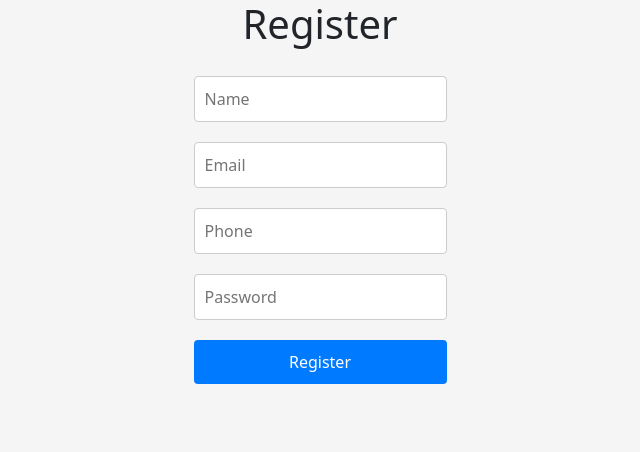
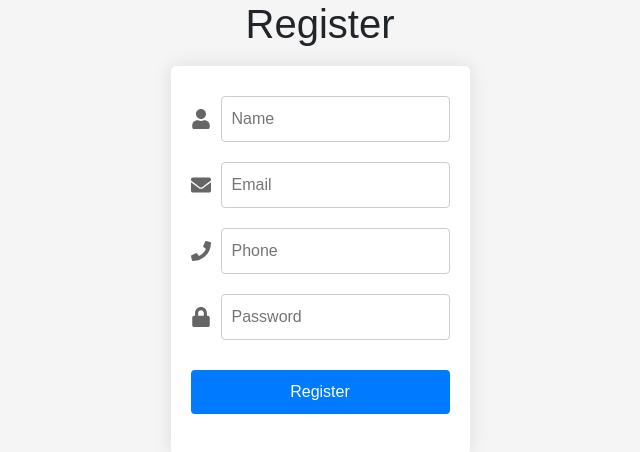
Before and after one commit to MingyuanRen/WaterlooLibrary, a React (Create React App) app in the folder frontend/: page /register in a window 1280 px wide. Shown: the top 452 px of the page, without its empty margins (320-960 px from the left). Built offline with nearby package versions, Linux system fonts and the light colour scheme.

Commit message:
update homepage, register and login

```diff
--- a/frontend/package.json
+++ b/frontend/package.json
@@ -15,6 +15,7 @@
     "react": "^18.2.0",
     "react-bootstrap": "^2.8.0",
     "react-dom": "^18.2.0",
+    "react-icons": "^4.10.1",
     "react-redux": "^8.1.1",
     "react-router-dom": "^6.14.1",
     "react-scripts": "^5.0.1",
--- a/frontend/src/components/HomePage.js
+++ b/frontend/src/components/HomePage.js
@@ -3,21 +3,29 @@ import { Link } from 'react-router-dom';
 import Container from 'react-bootstrap/Container';
 import Row from 'react-bootstrap/Row';
 import Col from 'react-bootstrap/Col';
+import { FaBook, FaUserPlus, FaSignInAlt } from 'react-icons/fa';
 import './HomePage.css';
+import HomePageImage from '../assets/library.jpg'
 
 export const HomePage = () => {
   return (
     <Container className="custom-container text-center">
       <Row className="justify-content-md-center">
         <Col md="auto">
+          <FaBook className="book-icon" />
           <h1 className="title-text">Welcome to WaterlooLibrary!</h1>
           <p className="lead-text">CS 348 Project</p>
+          <img src={HomePageImage} className="home-image" alt="Home" />
         </Col>
       </Row>
       <Row className="justify-content-md-center mt-3">
         <Col md="auto">
-          <Link className="btn btn-primary btn-lg custom-button" to="/register">Register</Link>
-          <Link className="btn btn-success btn-lg custom-button" to="/login">Login</Link>
+          <Link className="btn btn-primary btn-lg custom-button" to="/register">
+            <FaUserPlus className="icon" /> Register
+          </Link>
+          <Link className="btn btn-success btn-lg custom-button" to="/login">
+            <FaSignInAlt className="icon" /> Login
+          </Link>
         </Col>
       </Row>
     </Container>
--- a/frontend/src/components/Login.css
+++ b/frontend/src/components/Login.css
@@ -5,6 +5,7 @@
   align-items: center;
   height: 100vh;
   background-color: #f5f5f5;
+  font-family: 'Arial', sans-serif;
 }
 
 .login-form {
@@ -13,27 +14,49 @@
   width: 100%;
   max-width: 400px;
   margin-top: 10px;
+  background: #fff;
+  padding: 20px;
+  border-radius: 5px;
+  box-shadow: 0 0 20px rgba(0, 0, 0, 0.1);
+}
+
+.input-container {
+  display: flex;
+  align-items: center;
+  margin: 10px 0;
+}
+
+.input-icon {
+  font-size: 20px;
+  color: #666;
+  margin-right: 10px;
 }
 
 .input-field {
-  margin: 10px 0;
+  flex: 1;
   padding: 10px;
   border: 1px solid #ccc;
   border-radius: 4px;
-  width: 100%;
-  max-width: 400px;
+  transition: all 0.3s ease;
+}
+
+.input-field:focus {
+  border-color: #007bff;
+  box-shadow: 0 0 5px rgba(0,123,255,.5);
 }
 
 .submit-btn {
-  margin: 10px 0;
+  margin: 20px 0;
   padding: 10px;
   background-color: #007bff;
   color: white;
   border: none;
   border-radius: 4px;
   cursor: pointer;
+  transition: all 0.3s ease;
 }
 
 .submit-btn:hover {
   background-color: #0056b3;
+  transform: scale(1.05);
 }
--- a/frontend/src/components/Login.jsx
+++ b/frontend/src/components/Login.jsx
@@ -3,6 +3,7 @@ import axios from 'axios';
 import { useNavigate } from 'react-router-dom';
 import { useDispatch } from 'react-redux';
 import { setUser } from '../store';
+import { FaEnvelope, FaLock } from 'react-icons/fa';
 import './Login.css';
 
 export const Login = () => {
@@ -50,14 +51,18 @@ export const Login = () => {
     <div className="container">
       <h1 className="header">Login</h1>
       <form className="login-form" onSubmit={login}>
+        <div className="input-container">
+          <FaEnvelope className="input-icon" />
           <input
-          // type="email"
             name="email"
             placeholder="Email"
             className="input-field"
             onChange={handleChange}
             required
           />
+        </div>
+        <div className="input-container">
+          <FaLock className="input-icon" />
           <input
             type="password"
             name="password"
@@ -66,6 +71,7 @@ export const Login = () => {
             onChange={handleChange}
             required
           />
+        </div>
         <button type="submit" className="submit-btn">Login</button>
       </form>
     </div>
--- a/frontend/src/components/Register.css
+++ b/frontend/src/components/Register.css
@@ -5,6 +5,7 @@
     align-items: center;
     height: 100vh;
     background-color: #f5f5f5;
+    font-family: 'Arial', sans-serif;
 }
 
 .register-form {
@@ -13,27 +14,49 @@
     width: 100%;
     max-width: 400px;
     margin-top: 10px;
+    background: #fff;
+    padding: 20px;
+    border-radius: 5px;
+    box-shadow: 0 0 20px rgba(0, 0, 0, 0.1);
+}
+
+.input-container {
+    display: flex;
+    align-items: center;
+    margin: 10px 0;
+}
+
+.input-icon {
+    font-size: 20px;
+    color: #666;
+    margin-right: 10px;
 }
 
 .input-field {
-    margin: 10px 0;
+    flex: 1;
     padding: 10px;
     border: 1px solid #ccc;
     border-radius: 4px;
-    width: 100%;
-    max-width: 400px;
+    transition: all 0.3s ease;
+}
+
+.input-field:focus {
+    border-color: #007bff;
+    box-shadow: 0 0 5px rgba(0,123,255,.5);
 }
 
 .submit-btn {
-    margin: 10px 0;
+    margin: 20px 0;
     padding: 10px;
     background-color: #007bff;
     color: white;
     border: none;
     border-radius: 4px;
     cursor: pointer;
+    transition: all 0.3s ease;
 }
 
 .submit-btn:hover {
     background-color: #0056b3;
+    transform: scale(1.05);
 }
--- a/frontend/src/components/Register.jsx
+++ b/frontend/src/components/Register.jsx
@@ -3,7 +3,9 @@ import axios from 'axios';
 import { useNavigate } from 'react-router-dom';
 import { useDispatch } from 'react-redux';
 import { setUser } from '../store'; // import the action from your store
+import { FaUser, FaEnvelope, FaPhone, FaLock } from 'react-icons/fa';
 import './Register.css';
+
 
 export const Register = () => {
   const [data, setData] = useState({
@@ -39,10 +41,22 @@ export const Register = () => {
     <div className="container">
       <h1 className="header">Register</h1>
       <form className="register-form" onSubmit={register}>
-        <input type='text' name='name' placeholder='Name' className="input-field" onChange={handleChange} required />
-        <input name='email' placeholder='Email' className="input-field" onChange={handleChange} required />
-        <input type='tel' name='phone' placeholder='Phone' className="input-field" onChange={handleChange} required />
-        <input type='password' name='password' placeholder='Password' className="input-field" onChange={handleChange} required />
+        <div className="input-container">
+          <FaUser className="input-icon" />
+          <input type='text' name='name' placeholder='Name' className="input-field" onChange={handleChange} required />
+        </div>
+        <div className="input-container">
+          <FaEnvelope className="input-icon" />
+          <input name='email' placeholder='Email' className="input-field" onChange={handleChange} required />
+        </div>
+        <div className="input-container">
+          <FaPhone className="input-icon" />
+          <input type='tel' name='phone' placeholder='Phone' className="input-field" onChange={handleChange} required />
+        </div>
+        <div className="input-container">
+          <FaLock className="input-icon" />
+          <input type='password' name='password' placeholder='Password' className="input-field" onChange={handleChange} required />
+        </div>
         <button type='submit' className="submit-btn">Register</button>
       </form>
     </div>
```
Also changed, not shown: frontend/src/assets/library.jpg (added), 1 other file (tests, documents, lock files or other folders). Lines whose indentation alone changed are shown as unchanged.
